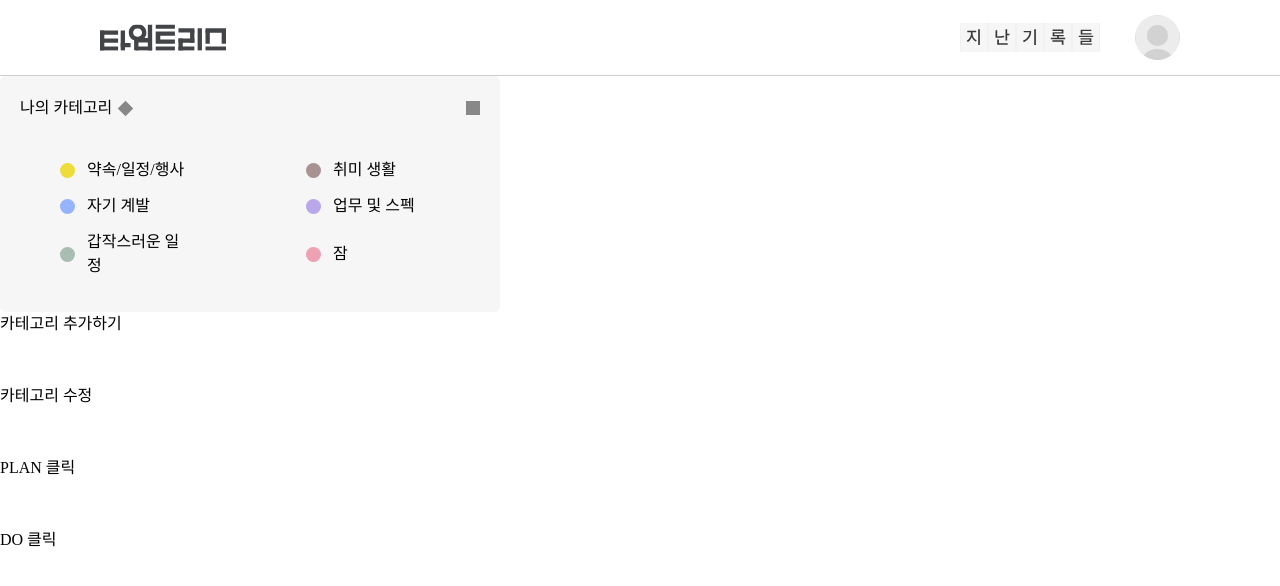
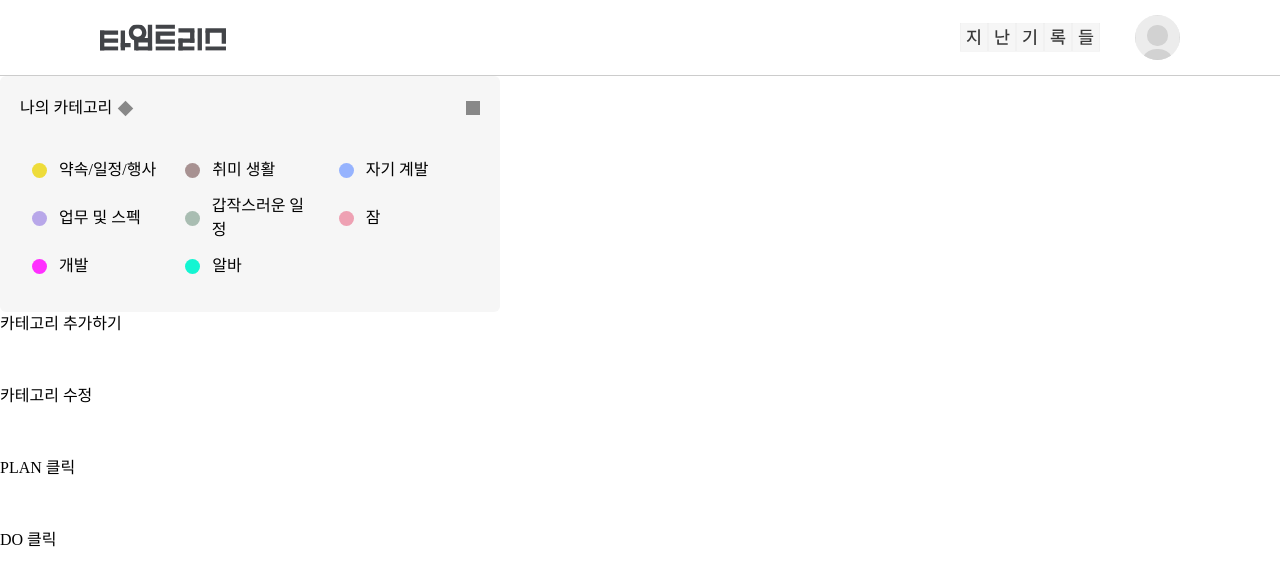
Before and after one commit to seung-heee/timetris-front, a React (Create React App) app: page /tempcategory in a window 1280 px wide. Shown: the top 586 px of the page. Built offline with nearby package versions, Linux system fonts and the light colour scheme; a web font is replaced by a local one.

Commit message:
feat: 카테고리 조회

```diff
--- a/src/components/category/ExistedCategory.js
+++ b/src/components/category/ExistedCategory.js
@@ -1,13 +1,39 @@
-import React, { useContext } from 'react';
+import React, { useContext, useEffect, useState } from 'react';
 import { CategoryContext } from '../../context/CategoryContext';
+import axios from 'axios';
 
 const ExistedCategory = () => {
     const {categoryInfo} = useContext(CategoryContext);
 
+    const [updatedCategoryInfo, setUpdatedCategoryInfo] = useState(categoryInfo);
+
+    useEffect(() => {
+        ShowCategoryList();
+    }, []);
+
+    const ShowCategoryList = () =>{
+        // const response = await axios.get(`http://43.203.6.58:8080/category`);
+        // const addData = response.data
+
+        const addData =  [
+            {
+                "name": "개발",
+                "colorCode": "#ff2fff"
+            },
+            {
+                "name": "알바",
+                "colorCode": "#14f5d2"
+            }
+        ];
+
+        const updatedInfo = [...categoryInfo, ...addData];
+        setUpdatedCategoryInfo(updatedInfo);
+    }
+
     return (
-        <div className='flex justify-start items-center h-full px-10'>
-            <div className='grid grid-cols-2 gap-y-3 gap-x-28'>
-                {categoryInfo.map((category)=>{
+        <div className='flex justify-start items-center h-full px-3'>
+            <div className='grid grid-cols-3 gap-y-3 gap-x-6'>
+                {updatedCategoryInfo.map((category)=>{
                     return (
                     <div className='flex items-center'>
                         <div style={{ backgroundColor: category.colorCode }} className={`w-[15px] h-[15px] rounded-[50px] mr-3`}></div>
--- a/src/components/category/categoryModal/FixModal.js
+++ b/src/components/category/categoryModal/FixModal.js
@@ -5,6 +5,7 @@ import HeaderModal from './ModalElement/HeaderModal';
 import FooterModal, { ExitBtn } from './ModalElement/FooterModal';
 import SelectedCategory from './ModalElement/SelectedCategory';
 import { BsTrash3 } from "react-icons/bs";
+import axios from 'axios';
 
 const FixModal = () => {
     const { state, ModalHandler } = useContext(CategoryContext);
@@ -36,16 +37,26 @@ const FixModal = () => {
 export default FixModal;
 
 const CategoryFixList = () => {
-    const {categoryInfo, setAddCategory, categoryId, setCategoryId, HandleAddCategory} = useContext(CategoryContext);
+    const {categoryInfo, addCategory, setAddCategory, categoryId, setCategoryId, HandleAddCategory} = useContext(CategoryContext);
 
     useEffect(() => {
+        const fetchData = async () => {
+            try {
+                const response = await axios.put(`http://43.203.6.58:8080/category/4`, addCategory);
+                const addData = response.data;
+                // addData 변수를 사용할 수 있음
+            } catch (error) {
+                // 에러 처리
+            }
+        };
+        fetchData();
     }, [categoryInfo])
 
     return (
         <div className='flex flex-col justify-between w-[40%] mr-10 text-start'>
             <div className='mb-3'>수정할 카테고리를 선택해주세요.</div>
             <div className="bg-[#f1f1f1] p-[20px] h-[280px] rounded-[20px]">
-                {categoryInfo.map((category)=>{
+                {categoryInfo.map((category, idx)=>{
                     return (
                     <button key={category.name}
                         onClick={(e)=>{
--- a/src/pages/TempCategory.js
+++ b/src/pages/TempCategory.js
@@ -60,10 +60,11 @@ const TempCategory = () => {
             console.log('기존', categoryId);
 
             if (type === 'Fix') { // 카테고리 수정
-                const response = await axios.put(`url/category/${categoryId}`, addCategory);
+                const response = await axios.put(`http://43.203.6.58:8080/category/5`, addCategory);
                 const addData = response.data;
+                console.log(addData)
             } else if (type === 'Delete') { // 카테고리 삭제
-                await axios.delete(`url/category/${categoryId}`);
+                await axios.delete(`http://43.203.6.58:8080/category/11`);
             }
             // else if (type === 'Plan') {
             //     const response = await axios.post('url/plan',
@@ -76,19 +77,21 @@ const TempCategory = () => {
             //     );
             // }
             else { // 카테고리 작성
-                const response = await axios.post('url/category', addCategory);
+                const response = await axios.post('http://43.203.6.58:8080/category', addCategory);
                 const addData = response.data;
+
+                categoryInfo = [...categoryInfo, addData];
+                console.log('응답데이터', categoryInfo);
             }
 
             // 카테고리 목록에 추가
-            // categoryInfo = [...categoryInfo, addData];
 
             // 추가한 카테고리 이름, colorCode 초기화
             setAddCategory({
                 name: '',
                 colorCode: '',
             })
-            categoryId('')
+            setCategoryId('')
 
         } catch(error) {
             console.log('에러:', error)
```
